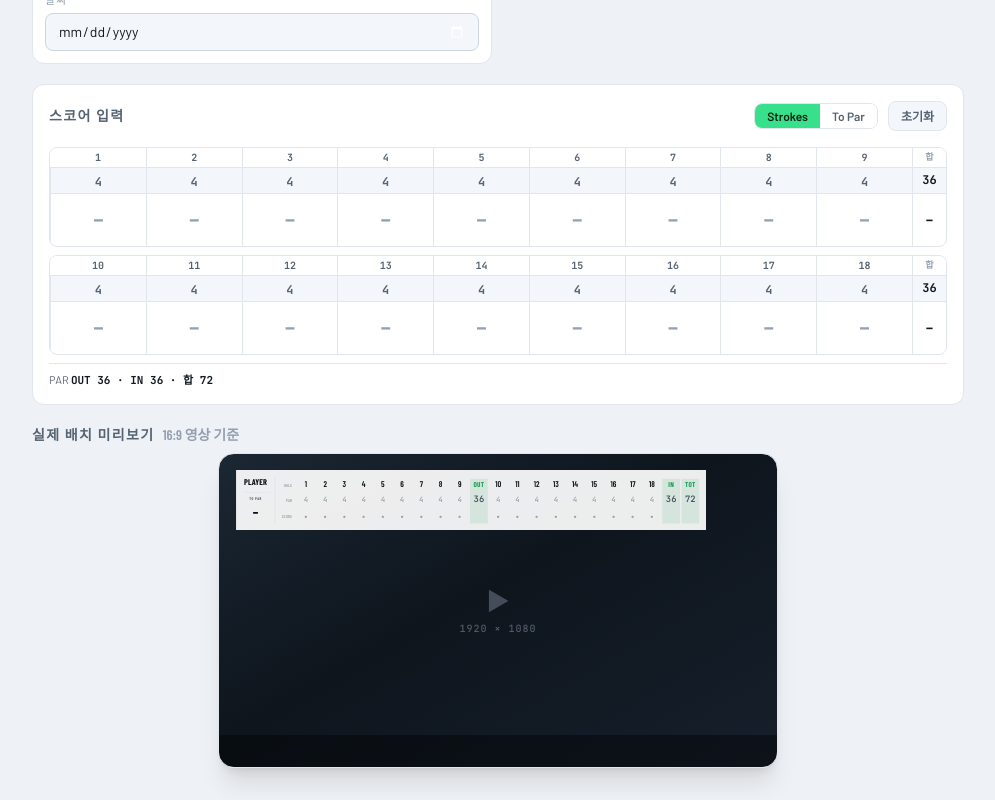
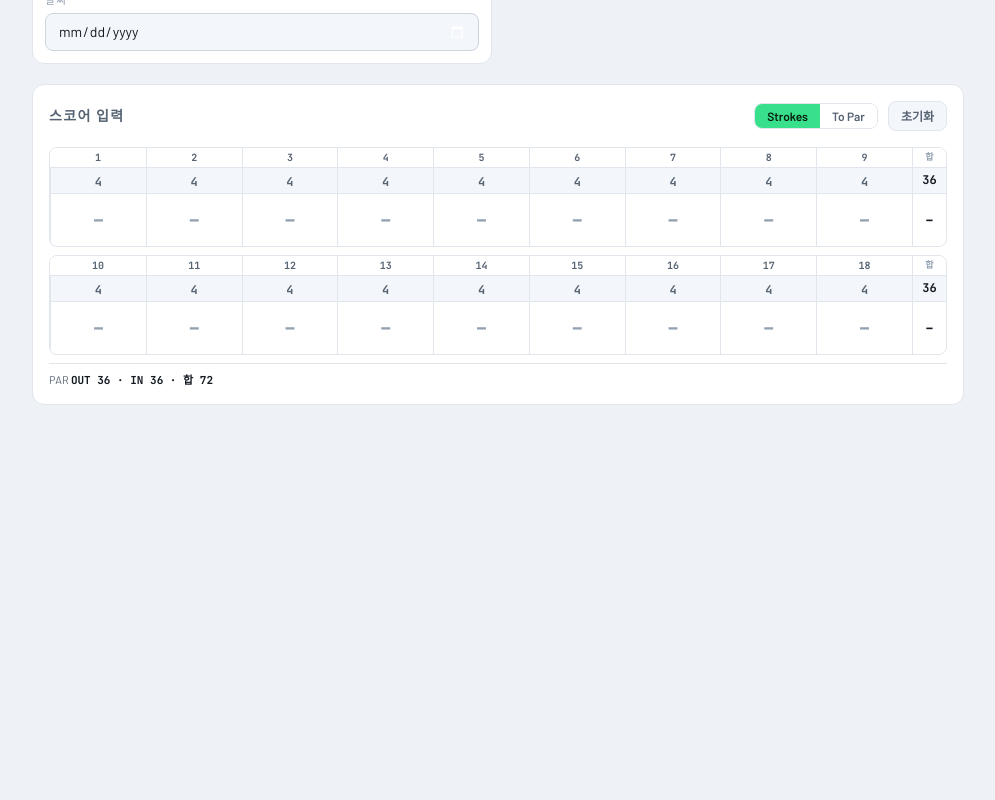
Before and after one commit to milv0/dallu-golf-studio, a Next.js app: page /round in a window 1280 px wide. Shown: the part 540-1340 px from the top of the page, without its empty margins (142-1137 px from the left). After the commit the page ends 977 px from the top, so only its background shows below. Built offline with nearby package versions, Linux system fonts and the light colour scheme; a web font is replaced by a local one.

Commit message:
Remove Placement Preview section entirely

```diff
--- a/components/studio/PreviewExportPanel.jsx
+++ b/components/studio/PreviewExportPanel.jsx
@@ -2,7 +2,6 @@
 
 import { useState } from "react";
 import { ChevronDown, Moon, Sun } from "lucide-react";
-import PlacementPreview from "./PlacementPreview";
 import { useLang } from "../../lib/i18n";
 
 const QUALITY = [
@@ -36,9 +35,6 @@ export default function PreviewExportPanel({
   previewMaxWidth,
   previewMobileMaxWidth,
   previewNode,
-  placementPreviewNode,
-  format,
-  isHole,
 }) {
   const { t } = useLang();
   const [collapsed, setCollapsed] = useState(false);
@@ -145,17 +141,6 @@ export default function PreviewExportPanel({
       </div>
 
     </section>
-    <section className="order-3 hidden md:block">
-      <div className="mb-2 font-head text-sm font-semibold uppercase tracking-widest text-txt-soft">
-        {t("preview.placement")}
-        <span className="ml-2 normal-case tracking-normal text-txt-faint">
-          {format === "youtube" ? t("preview.landscape") : t("preview.portrait")}
-        </span>
-      </div>
-      <PlacementPreview format={format} size={size} isHole={isHole}>
-        {placementPreviewNode}
-      </PlacementPreview>
-    </section>
     </>
   );
 }
--- a/components/studio/StudioApp.jsx
+++ b/components/studio/StudioApp.jsx
@@ -608,9 +608,6 @@ function StudioWorkspace({ mode, source }) {
           previewMaxWidth={previewMaxWidth}
           previewMobileMaxWidth={previewMobileMaxWidth}
           previewNode={renderActiveCard()}
-          placementPreviewNode={renderActiveCard()}
-          format={format}
-          isHole={isHole}
         />
       </div>
       {batchExportStep != null && (
```
